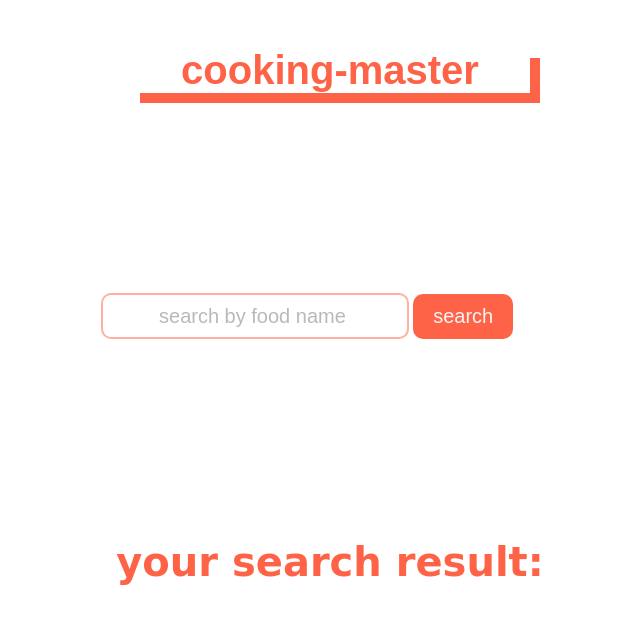
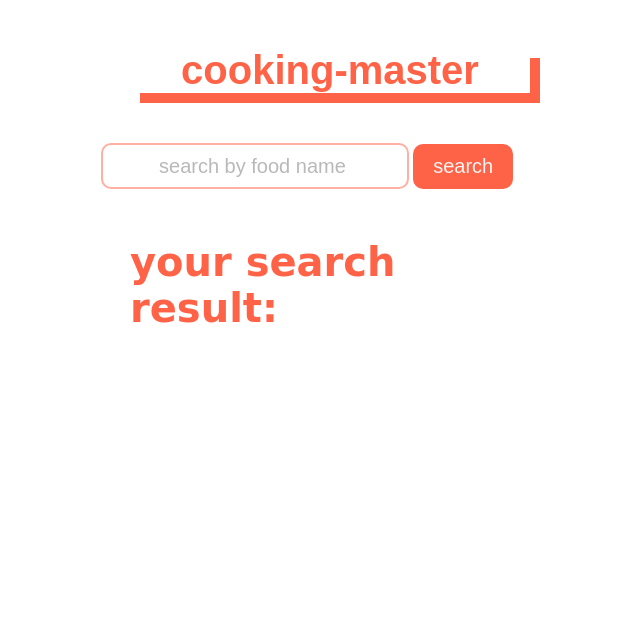
Before and after one commit to NabilAlshad/cooking-master, a plain HTML site: page index.html in a window 1280 px wide. Shown: the whole page, without its empty margins (310-950 px from the left). Drawn offline with Linux system fonts and the light colour scheme; no server answers.

Commit message:
add styling

```diff
--- a/index.html
+++ b/index.html
@@ -21,11 +21,13 @@
     <div class="input-field">
         <input id="input" type="text" placeholder="search by food name ">
         <button id="search">search</button>
+
     </div>
-
+    <h1 id="search-text">your search result:</h1>
     <!-- food details  -->
     <div id="Food-Details">
-        <h1 id="search-text">your search result:</h1>
+
+
         <!-- <ul id="ingredients"></ul> -->
 
     </div>
--- a/style.css
+++ b/style.css
@@ -13,15 +13,16 @@ body {
 }
 
 #search-text {
+    width: 400px;
     color: tomato;
     font-size: 40px;
+    margin: 0px auto;
     font-family: cursive;
-    margin: 0px auto;
 }
 
 .input-field {
     width: 40%;
-    margin: 200px auto;
+    margin: 50px auto;
 }
 
 input[type="text"] {
```
